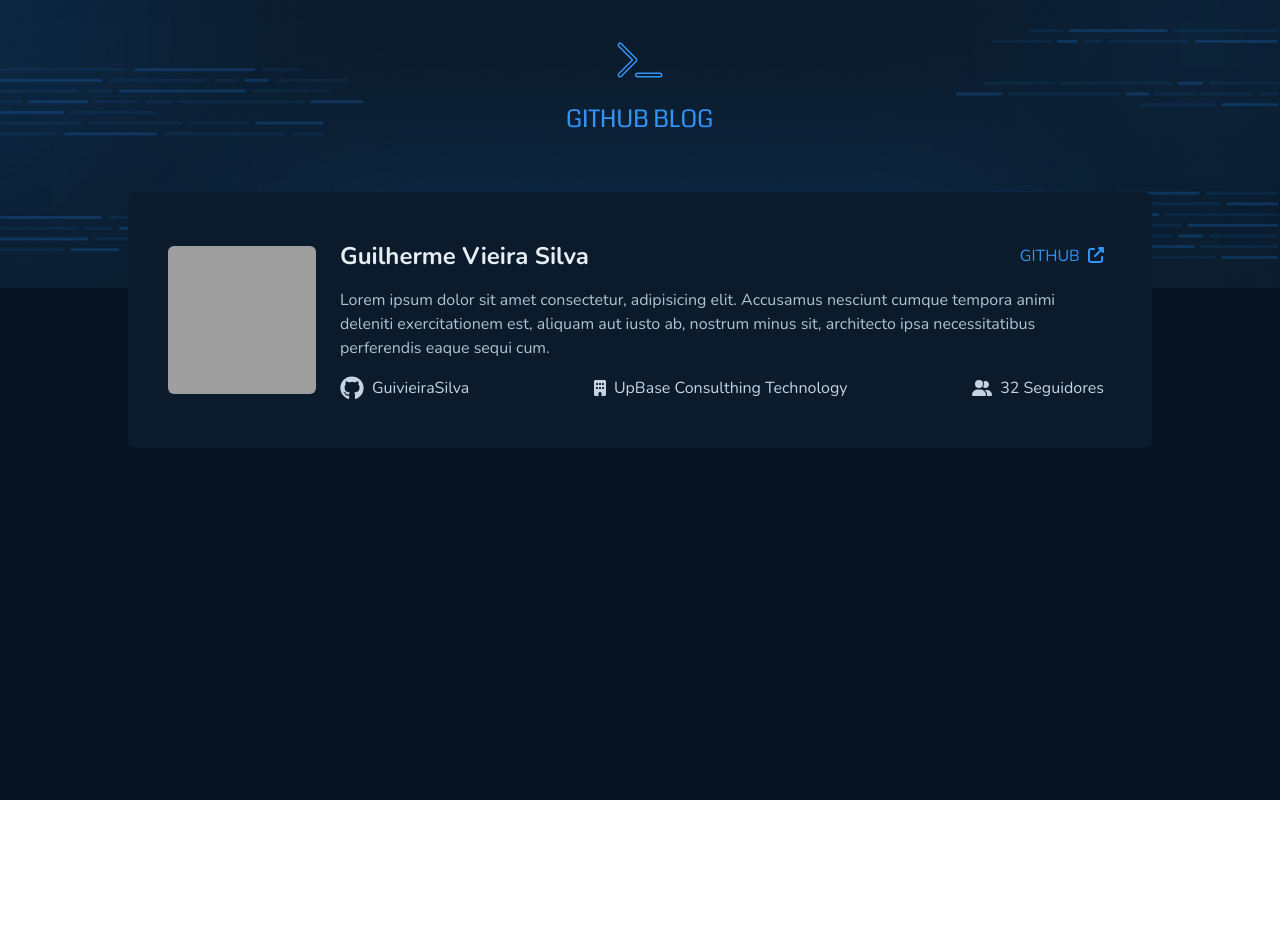
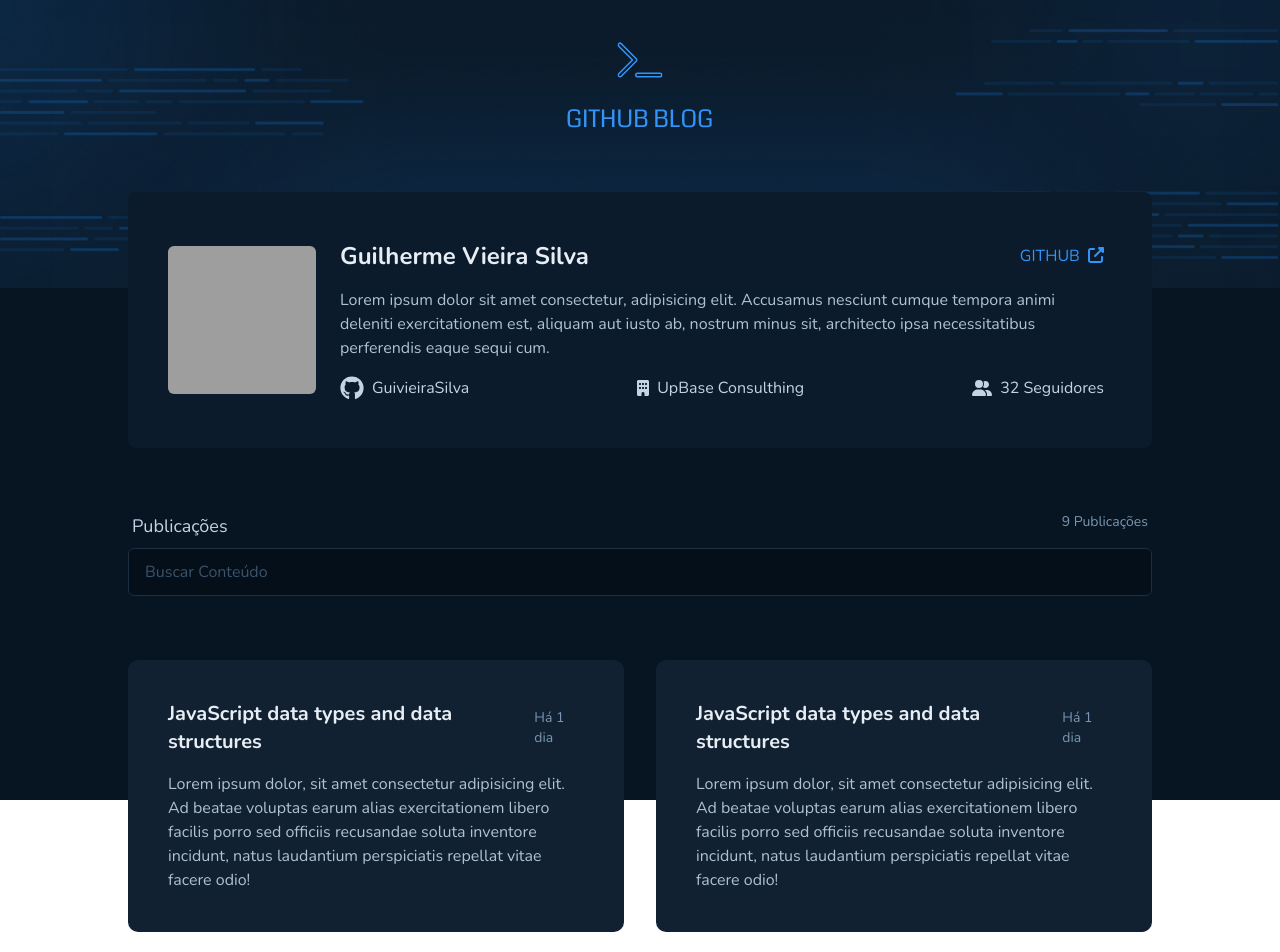
Before and after one commit to Guivieirasilva/github-blog, a React (Vite) app: page / in a window 1280 px wide. Shown: the top 952 px of the page. Before the commit the page ends 800 px from the top, so only its background shows below. Built offline with nearby package versions, Linux system fonts and the light colour scheme; grey boxes are pictures that could not be loaded.

Commit message:
estrutura e estilização responsiva da página de Blog

```diff
--- /dev/null
+++ b/src/pages/Blog/components/PostCard/index.tsx
@@ -0,0 +1,24 @@
+import { useNavigate } from 'react-router-dom'
+
+export function PostCard() {
+  const nagivate = useNavigate()
+  return (
+    <div
+      onClick={() => nagivate('posts/2')}
+      className="bg-base-post rounded-[10px] p-10 cursor-pointer"
+    >
+      <header className="flex gap-1 mb-4 items-center justify-between">
+        <strong className="text-base-title text-xl">
+          JavaScript data types and data structures
+        </strong>
+        <span className="text-base-span  text-sm">Há 1 dia</span>
+      </header>
+      <article>
+        Lorem ipsum dolor, sit amet consectetur adipisicing elit. Ad beatae
+        voluptas earum alias exercitationem libero facilis porro sed officiis
+        recusandae soluta inventore incidunt, natus laudantium perspiciatis
+        repellat vitae facere odio!
+      </article>
+    </div>
+  )
+}
--- a/src/pages/Blog/ProfileCard/index.tsx
+++ b/src/pages/Blog/components/ProfileCard/index.tsx
@@ -4,7 +4,7 @@
   faUserGroup,
 } from '@fortawesome/free-solid-svg-icons'
 import { FontAwesomeIcon } from '@fortawesome/react-fontawesome'
-import IconGithub from '../../../assets/icons/github.svg'
+import IconGithub from '../../../../assets/icons/github.svg'
 
 export function ProfileCard() {
   return (
@@ -34,14 +34,14 @@
             perferendis eaque sequi cum.
           </p>
         </main>
-        <footer className="flex md:flex-col md:items-center gap-4 justify-between text-base-subtitle ">
+        <footer className="flex md:flex-col md:items-center gap-4 justify-between text-base-subtitle text-center">
           <div title="Github" className="flex gap-2 items-center">
             <img className="h-6 w-6 inline" src={IconGithub} alt="" />
             <span>GuivieiraSilva</span>
           </div>
           <div title="Empresa" className="flex gap-2 items-center">
             <FontAwesomeIcon icon={faBuilding} />
-            UpBase Consulthing Technology
+            UpBase Consulthing
           </div>
           <div title="Seguidores" className="flex gap-2 items-center">
             <FontAwesomeIcon icon={faUserGroup} />
--- a/src/pages/Blog/index.tsx
+++ b/src/pages/Blog/index.tsx
@@ -1,9 +1,27 @@
-import { ProfileCard } from './ProfileCard'
+import { PostCard } from './components/PostCard'
+import { ProfileCard } from './components/ProfileCard'
 
 export function Blog() {
+  const POSTS = [1, 2, 3, 4, 5, 6]
   return (
-    <>
+    <div className="flex flex-col gap-16 pb-40 items-center justify-center text-base-text ">
       <ProfileCard />
-    </>
+      <div className="w-4/5 md:w-[90%] flex flex-col items-center justify-center gap-2">
+        <div className="w-full flex justify-between px-1">
+          <span className="text-base-subtitle text-lg ">Publicações</span>
+          <span className="text-base-span text-sm ">9 Publicações</span>
+        </div>
+        <input
+          className="w-full h-12 p-4 bg-base-input rounded-md text-base-text border border-base-border placeholder:text-base-label "
+          type="search"
+          placeholder="Buscar Conteúdo"
+        />
+      </div>
+      <section className=" w-4/5 md:w-[90%] grid grid-cols-2 md:grid-cols-1 gap-8">
+        {POSTS.map((data, idx) => (
+          <PostCard key={idx} />
+        ))}
+      </section>
+    </div>
   )
 }
```
